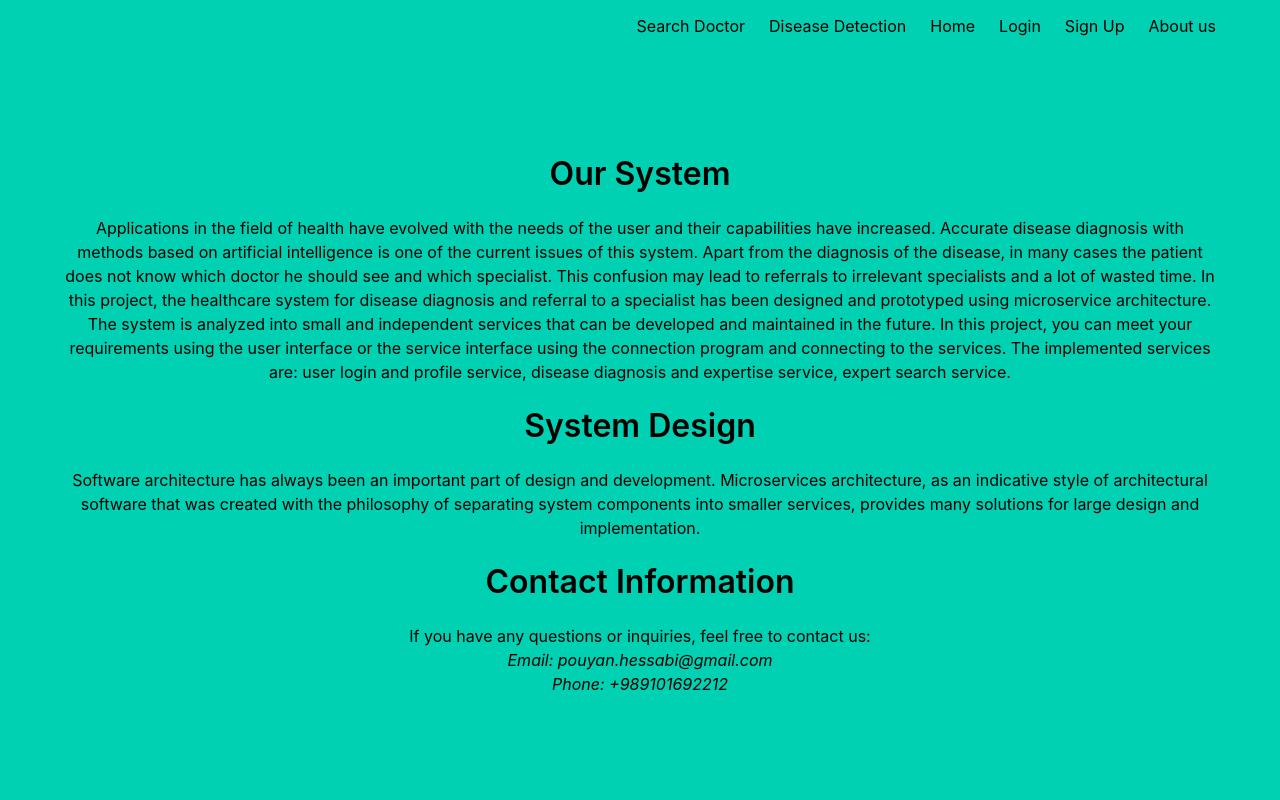
After one commit to pouyanhessabi/B.Sc-Project-Healthcare-Microservice, a Flask app: template services/auth/templates/about.html in a window 1280 px wide. The commit adds this page. Run offline with Flask 3, Linux system fonts and the light colour scheme; the template is opened without the code that fills it, so the values that code supplies are empty; parts of the project's set-up code (start-up, migrations or seed data) failed here and were passed over.

Commit message:
About page and refactor HTML files

```diff
--- a/services/ai/templates/symptoms.html
+++ b/services/ai/templates/symptoms.html
@@ -130,7 +130,8 @@
 <!-- Sidebar -->
 <div class="top_nav">
     <a href="http://localhost:5000">Home</a>
-    <a href="http://localhost:5001">Disease</a>
+    <a href="http://localhost:5001">Disease Detection</a>
+    <a href="http://localhost:5002">Search Doctor</a>
 </div>
 <form action="/disease" method="POST">
     <div class="sidebar">
--- a/services/auth/main.py
+++ b/services/auth/main.py
@@ -15,3 +15,8 @@ def index():
 @login_required
 def profile():
     return render_template('profile.html', name=current_user.name)
+
+
+@main.route('/about')
+def about():
+    return render_template('about.html')
--- /dev/null
+++ b/services/auth/templates/about.html
@@ -0,0 +1,29 @@
+{% extends "base.html" %}
+
+{% block content %}
+
+<h1 style="color:black;" class="title">Our System</h1>
+<p>Applications in the field of health have evolved with the needs of the user and their capabilities have increased.
+    Accurate disease diagnosis with methods based on artificial intelligence is one of the current issues of this
+    system. Apart from the diagnosis of the disease, in many cases the patient does not know which doctor he should see
+    and which specialist. This confusion may lead to referrals to irrelevant specialists and a lot of wasted time.
+    In this project, the healthcare system for disease diagnosis and referral to a specialist has been designed and
+    prototyped using microservice architecture. The system is analyzed into small and independent services that can be
+    developed and maintained in the future. In this project, you can meet your requirements using the user interface or
+    the service interface using the connection program and connecting to the services. The implemented services are:
+    user login and profile service, disease diagnosis and expertise service, expert search service.<br><br></p>
+
+<h2 style="color:black;" class="title">System Design</h2>
+<p>Software architecture has always been an important part of design and development. Microservices architecture, as an
+    indicative style of architectural software that was created with the philosophy of separating system components into
+    smaller services, provides many solutions for large design and implementation.<br><br></p>
+
+<h3 style="color:black;" class="title">Contact Information</h3>
+<p>If you have any questions or inquiries, feel free to contact us:</p>
+<address>
+    Email: <a href="mailto:pouyan.hessabi@gmail.com">pouyan.hessabi@gmail.com</a><br>
+    Phone: <a href="tel:+989101692212">+989101692212</a>
+</address>
+
+
+{% endblock %}
--- a/services/auth/templates/base.html
+++ b/services/auth/templates/base.html
@@ -29,7 +29,7 @@
                             Search Doctor
                         </a>
                         <a href="http://localhost:5001" class="navbar-item">
-                            Disease
+                            Disease Detection
                         </a>
                         <a href="{{ url_for('main.index') }}" class="navbar-item">
                             Home
@@ -52,6 +52,9 @@
                             Logout
                         </a>
                         {% endif %}
+                        <a href="{{ url_for('main.about') }}" class="navbar-item">
+                            About us
+                        </a>
                     </div>
                 </div>
             </div>
--- a/services/search/templates/default.html
+++ b/services/search/templates/default.html
@@ -68,7 +68,7 @@
 <body>
 <div class="top_nav">
     <a href="http://localhost:5000">Home</a>
-    <a href="http://localhost:5001">Disease</a>
+    <a href="http://localhost:5001">Disease Detection</a>
     <a href="http://localhost:5002">Search Doctor</a>
 
 </div>
--- a/services/search/templates/search.html
+++ b/services/search/templates/search.html
@@ -66,7 +66,7 @@
 <body>
 <div class="top_nav">
     <a href="http://localhost:5000">Home</a>
-    <a href="http://localhost:5001">Disease</a>
+    <a href="http://localhost:5001">Disease Detection</a>
     <a href="http://localhost:5002">Search Doctor</a>
 
 </div>
```
Also changed, not shown: services/ai/templates/disease.html (+24 -0 lines), services/ai/templates/expertise.html (+24 -0 lines), services/auth/templates/index.html (+9 -1 lines).
